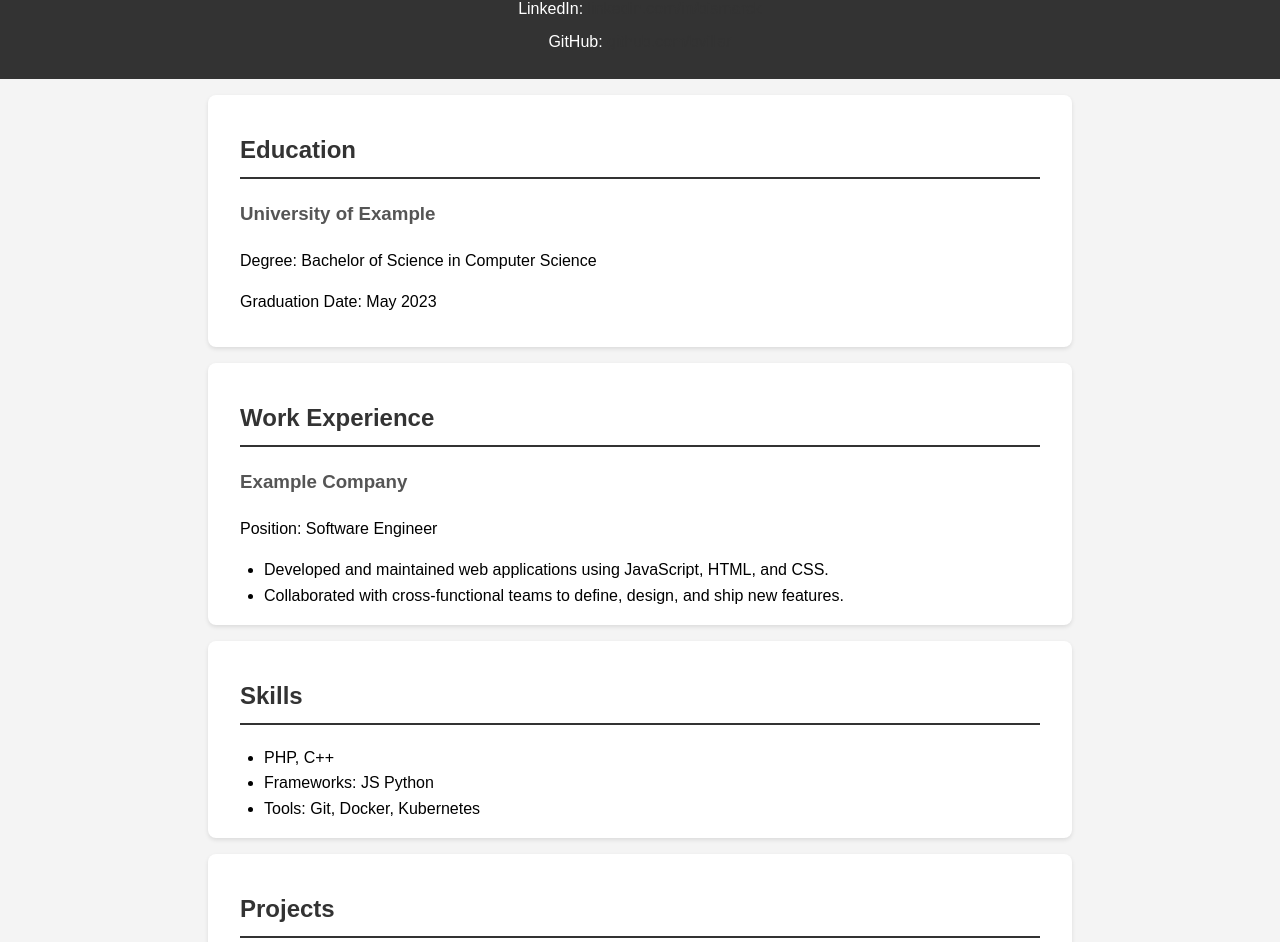
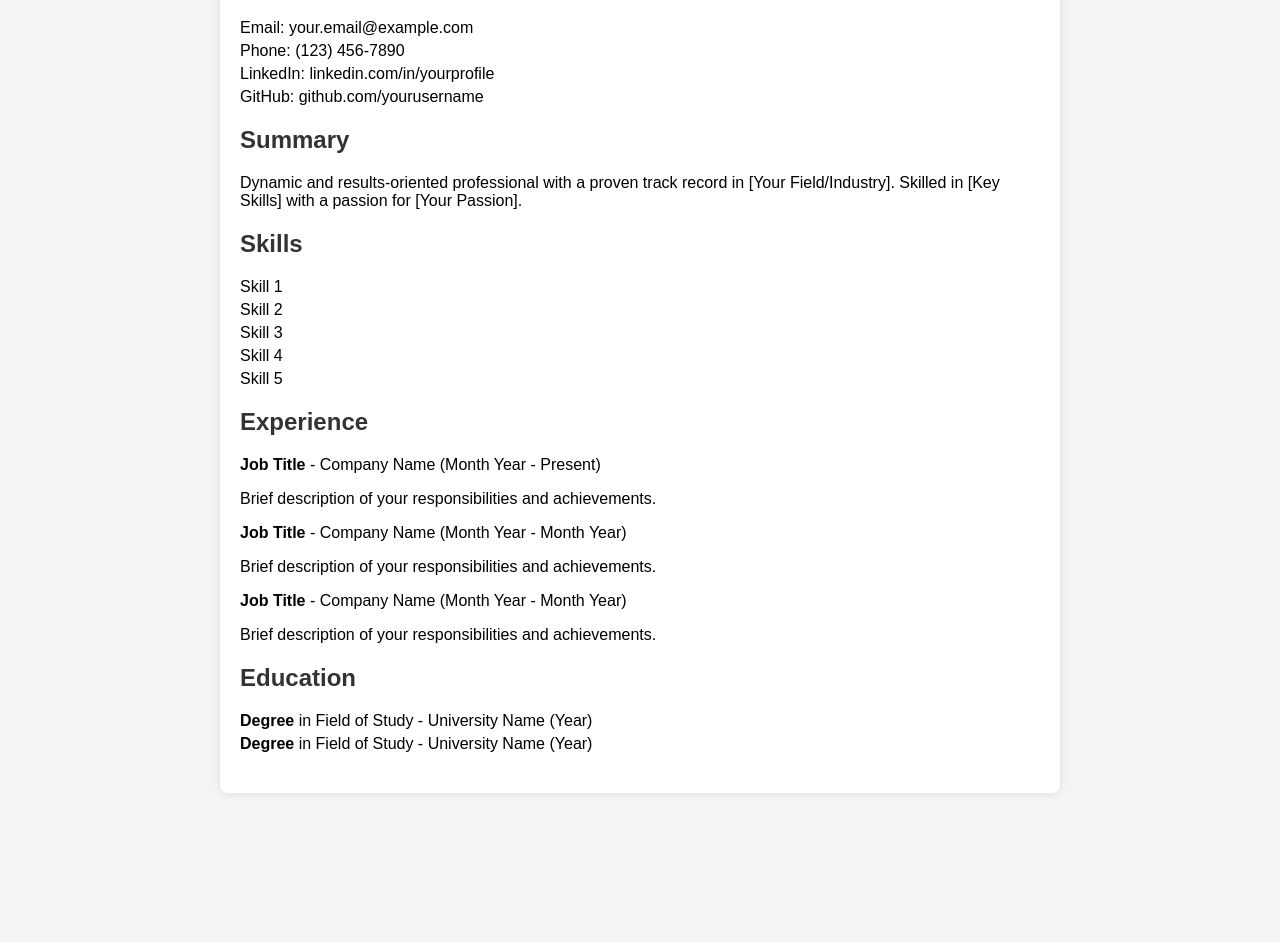
Before and after one commit to bvillar11/CV, a plain HTML site: page index.html in a window 1280 px wide. Shown: the part 113-1055 px from the top of the page. After the commit the page ends 926 px from the top, so only its background shows below. Drawn offline with Linux system fonts and the light colour scheme.

Commit message:
Update index.html

```diff
--- a/index.html
+++ b/index.html
@@ -3,51 +3,104 @@
 <head>
     <meta charset="UTF-8">
     <meta name="viewport" content="width=device-width, initial-scale=1.0">
-    <title>Bismarck - Curriculum Vitae</title>
-    <link rel="stylesheet" href="styles.css">
+    <title>Your Name - Resume</title>
+    <style>
+        body {
+            font-family: Arial, sans-serif;
+            margin: 0;
+            padding: 20px;
+            background-color: #f4f4f4;
+        }
+        .container {
+            max-width: 800px;
+            margin: auto;
+            background: white;
+            padding: 20px;
+            border-radius: 8px;
+            box-shadow: 0 0 10px rgba(0, 0, 0, 0.1);
+        }
+        h1, h2, h3 {
+            color: #333;
+        }
+        h1 {
+            border-bottom: 2px solid #333;
+            padding-bottom: 10px;
+        }
+        .section {
+            margin-bottom: 20px;
+        }
+        .contact-info {
+            margin-bottom: 20px;
+        }
+        .contact-info p {
+            margin: 5px 0;
+        }
+        .skills, .experience, .education {
+            list-style-type: none;
+            padding: 0;
+        }
+        .skills li, .experience li, .education li {
+            margin: 5px 0;
+        }
+    </style>
 </head>
 <body>
-    <header>
-        <h1>John Doe</h1>
-        <p>Email: <a href="mailto:bvillar2018@gmail.com">john.doe@example.com</a></p>
-        <p>LinkedIn: <a href="https://linkedin.com/in/bismarck" target="_blank">linkedin.com/in/bismarck</a></p>
-        <p>GitHub: <a href="https://github.com/bvillar" target="_blank">github.com/bvillar</a></p>
-    </header>
-    <section>
+
+<div class="container">
+    <h1>Your Name</h1>
+    <div class="contact-info">
+        <p>Email: your.email@example.com</p>
+        <p>Phone: (123) 456-7890</p>
+        <p>LinkedIn: linkedin.com/in/yourprofile</p>
+        <p>GitHub: github.com/yourusername</p>
+    </div>
+
+    <div class="section">
+        <h2>Summary</h2>
+        <p>Dynamic and results-oriented professional with a proven track record in [Your Field/Industry]. Skilled in [Key Skills] with a passion for [Your Passion].</p>
+    </div>
+
+    <div class="section">
+        <h2>Skills</h2>
+        <ul class="skills">
+            <li>Skill 1</li>
+            <li>Skill 2</li>
+            <li>Skill 3</li>
+            <li>Skill 4</li>
+            <li>Skill 5</li>
+        </ul>
+    </div>
+
+    <div class="section">
+        <h2>Experience</h2>
+        <ul class="experience">
+            <li>
+                <strong>Job Title</strong> - Company Name (Month Year - Present)
+                <p>Brief description of your responsibilities and achievements.</p>
+            </li>
+            <li>
+                <strong>Job Title</strong> - Company Name (Month Year - Month Year)
+                <p>Brief description of your responsibilities and achievements.</p>
+            </li>
+            <li>
+                <strong>Job Title</strong> - Company Name (Month Year - Month Year)
+                <p>Brief description of your responsibilities and achievements.</p>
+            </li>
+        </ul>
+    </div>
+
+    <div class="section">
         <h2>Education</h2>
-        <h3>University of Example</h3>
-        <p>Degree: Bachelor of Science in Computer Science</p>
-        <p>Graduation Date: May 2023</p>
-    </section>
-    <section>
-        <h2>Work Experience</h2>
-        <h3>Example Company</h3>
-        <p>Position: Software Engineer</p>
+        <ul class="education">
+            <li>
+                <strong>Degree</strong> in Field of Study - University Name (Year)
+            </li>
+            <li>
+                <strong>Degree</strong> in Field of Study - University Name (Year)
+            </li>
+        </ul>
+    </div>
+</div>
 
-        <ul>
-            <li>Developed and maintained web applications using JavaScript, HTML, and CSS.</li>
-            <li>Collaborated with cross-functional teams to define, design, and ship new features.</li>
-        </ul>
-    </section>
-    <section>
-        <h2>Skills</h2>
-        <ul>
-            <li>PHP, C++</li>
-            <li>Frameworks: JS Python </li>
-            <li>Tools: Git, Docker, Kubernetes</li>
-        </ul>
-    </section>
-    <section>
-        <h2>Projects</h2>
-        <h3>INFRA SETUP/h3>
-        <p>Description: Project Setup small Office .</p>
-        <p>Technologies Used: List of technologies used in the project.</p>
-    </section>mm
-    <section>
-    </section>
-    <section>
-        <h2>References</h2>
-        <p>Available upon request.</p>
-    </section>
 </body>
 </html>
```
